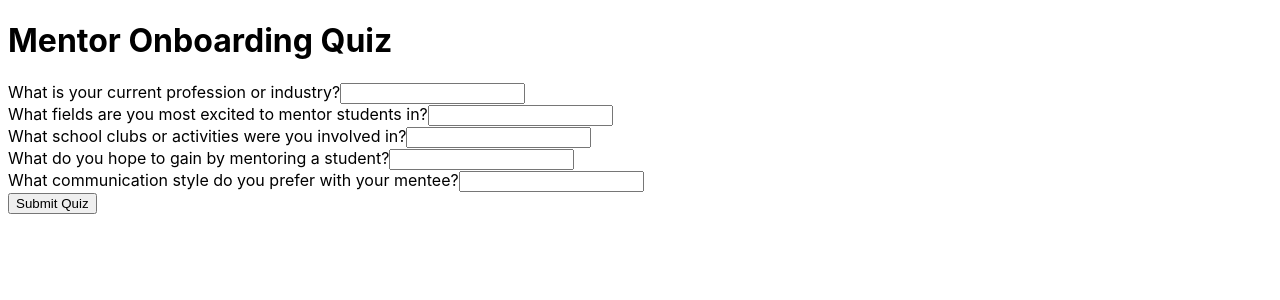
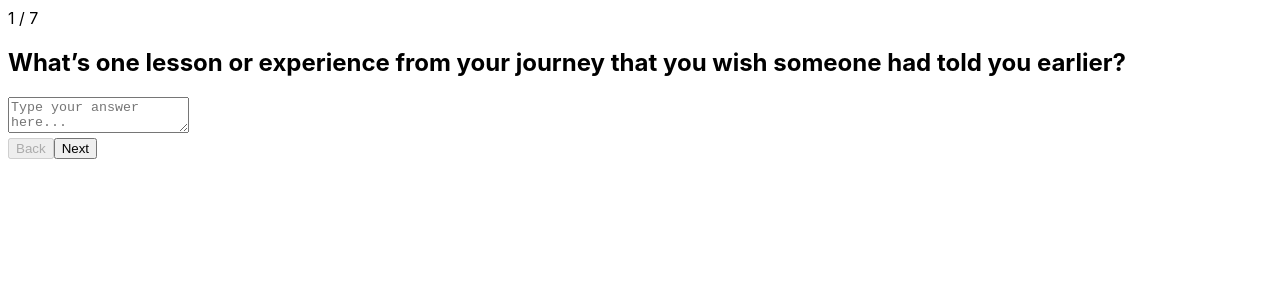
Before and after one commit to Rfitzgerald-svg/mentorme-frontend-, a React (Create React App) app: page /quiz/mentor in a window 1280 px wide. Shown: the top 300 px of the page. Built offline with nearby package versions, Linux system fonts and the light colour scheme.

Commit message:
Update QuizMentor.jsx

```diff
--- a/src/routes/QuizMentor.jsx
+++ b/src/routes/QuizMentor.jsx
@@ -1,48 +1,52 @@
 import React, { useState } from "react";
+import "./Quiz.css";
+import { useNavigate } from "react-router-dom";
 
 const questions = [
-  "What is your current profession or industry?",
-  "What fields are you most excited to mentor students in?",
-  "What school clubs or activities were you involved in?",
-  "What do you hope to gain by mentoring a student?",
-  "What communication style do you prefer with your mentee?"
+  "What’s one lesson or experience from your journey that you wish someone had told you earlier?",
+  "Tell us about a moment in your career or life that shaped you — and why it stuck with you.",
+  "What kinds of conversations energize you most when you’re talking with young people?",
+  "What are you passionate about right now — in work, in life, or in the world?",
+  "How do you like to show up as a mentor?",
+  "If a student could take one thing away from your conversations together, what would you hope it is?",
+  "Tell us a little about you, in your own words."
 ];
 
 export default function QuizMentor() {
   const [answers, setAnswers] = useState(Array(questions.length).fill(""));
+  const [current, setCurrent] = useState(0);
+  const navigate = useNavigate();
 
-  const handleChange = (index, value) => {
+  const handleNext = () => {
+    if (current < questions.length - 1) setCurrent(current + 1);
+    else navigate("/quiz/review", { state: { answers, role: "mentor" } });
+  };
+
+  const handleBack = () => {
+    if (current > 0) setCurrent(current - 1);
+  };
+
+  const handleChange = (e) => {
     const newAnswers = [...answers];
-    newAnswers[index] = value;
+    newAnswers[current] = e.target.value;
     setAnswers(newAnswers);
   };
 
-  const handleSubmit = () => {
-    console.log("Mentor Quiz Answers:", answers);
-    alert("Quiz submitted! We’ll use this to match you with mentees.");
-  };
-
   return (
-    <div className="max-w-2xl mx-auto p-6 bg-white shadow rounded-xl">
-      <h1 className="text-2xl font-bold mb-6">Mentor Onboarding Quiz</h1>
-      {questions.map((q, idx) => (
-        <div key={idx} className="mb-4">
-          <label className="block mb-1 font-semibold">{q}</label>
-          <input
-            type="text"
-            value={answers[idx]}
-            onChange={(e) => handleChange(idx, e.target.value)}
-            className="w-full p-2 border border-gray-300 rounded"
-            required
-          />
+    <div className="quiz-container">
+      <div className="quiz-card">
+        <div className="quiz-progress">{current + 1} / {questions.length}</div>
+        <h2>{questions[current]}</h2>
+        <textarea
+          value={answers[current]}
+          onChange={handleChange}
+          placeholder="Type your answer here..."
+        />
+        <div className="quiz-nav">
+          <button onClick={handleBack} disabled={current === 0}>Back</button>
+          <button onClick={handleNext}>{current === questions.length - 1 ? "Finish" : "Next"}</button>
         </div>
-      ))}
-      <button
-        onClick={handleSubmit}
-        className="mt-6 bg-blue-600 text-white px-4 py-2 rounded hover:bg-blue-700"
-      >
-        Submit Quiz
-      </button>
+      </div>
     </div>
   );
 }
```
